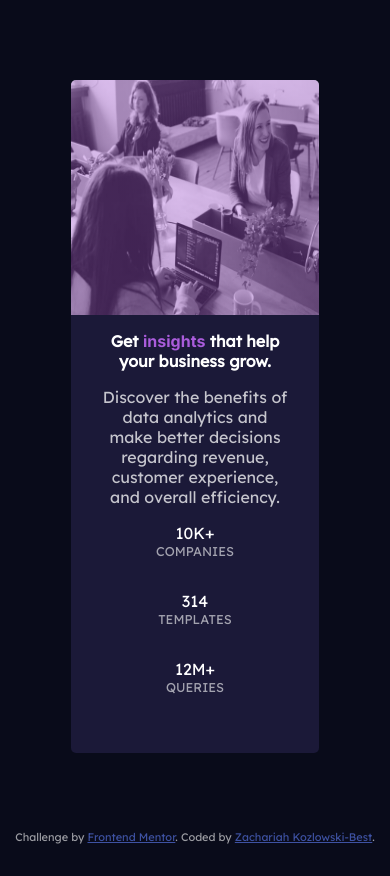
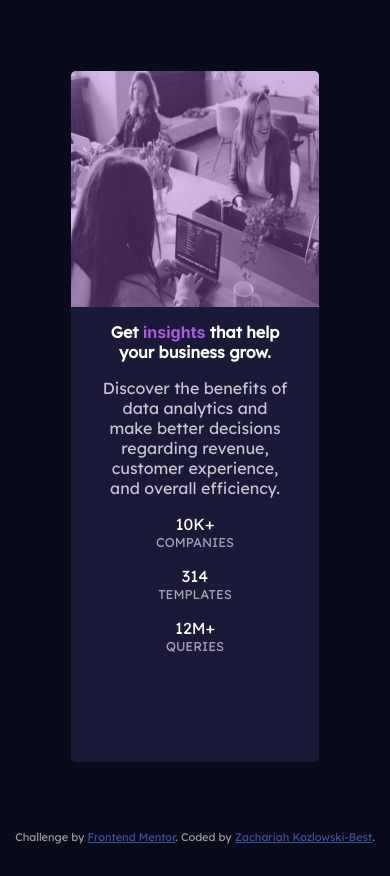
Before and after one commit to zach7815/Frontend-Mentor-C-Stats-Prev, a plain HTML site: page index.html in a window 390 px wide. Drawn offline with Linux system fonts and the light colour scheme.

Commit message:
slight adjustments to media queries to fix responsiveness for iphone 5 size, iphone 6/7/8

```diff
--- a/styles.css
+++ b/styles.css
@@ -161,7 +161,7 @@ img {
 
 @media screen and (max-width: 420px) {
   .text {
-    height: 52vh;
+    height: 54vh;
     position: relative;
     bottom: 3.2%;
     width: 15.5rem;
@@ -199,6 +199,7 @@ img {
   }
   .stats {
     font-size: 1rem;
+    margin: 0 0 1rem 0;
   }
   .stat-head {
     font-size: 0.8rem;
@@ -220,7 +221,7 @@ img {
   }
 }
 
-@media screen and (max-width: 360px) {
+@media screen and (max-width: 375px) {
   .heading {
     font-size: 1rem;
   }
@@ -243,7 +244,7 @@ img {
   }
 
   .fullStats {
-    margin: 1rem 2rem 0 2rem;
+    margin: 0 2rem 0 2rem;
     text-transform: uppercase;
   }
 
```
Also changed, not shown: 1 other file.
